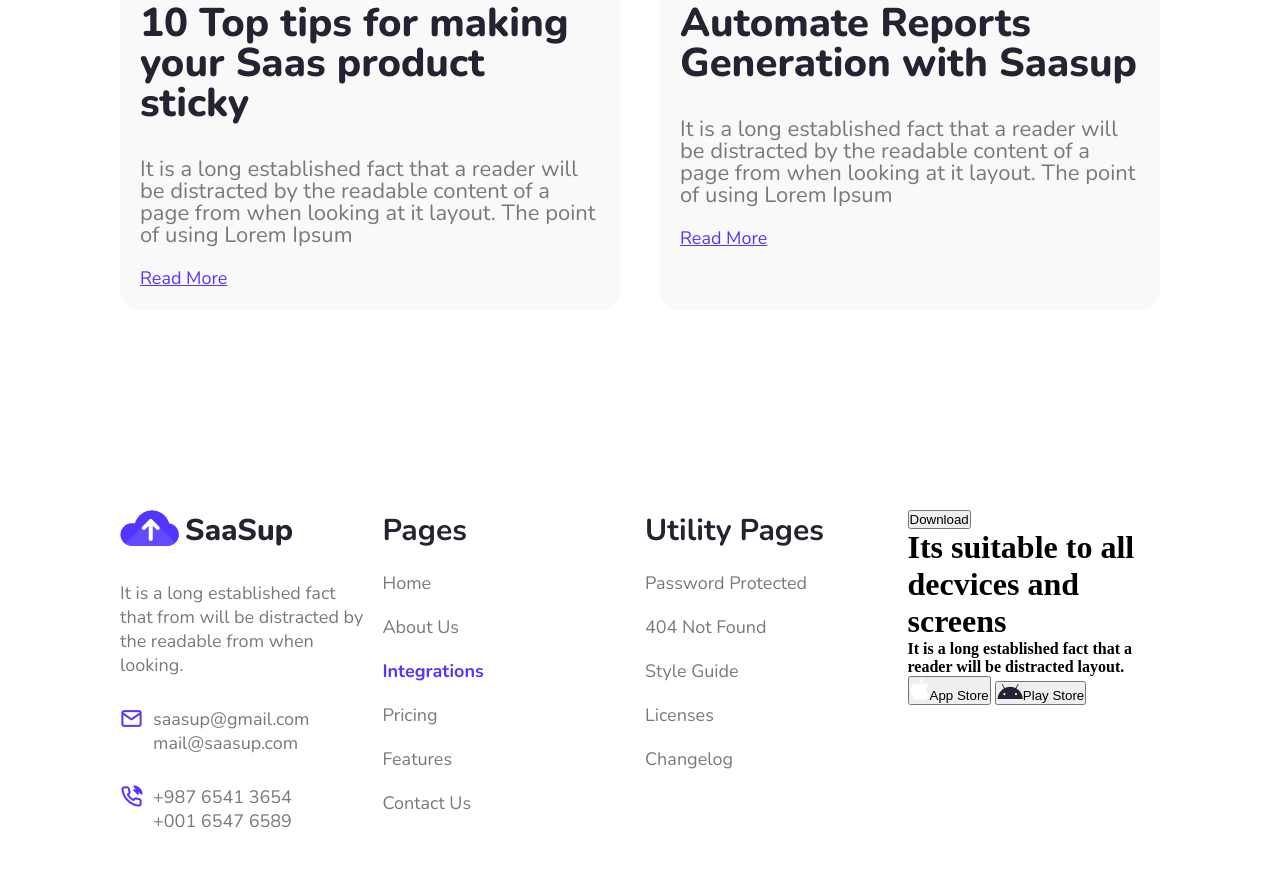
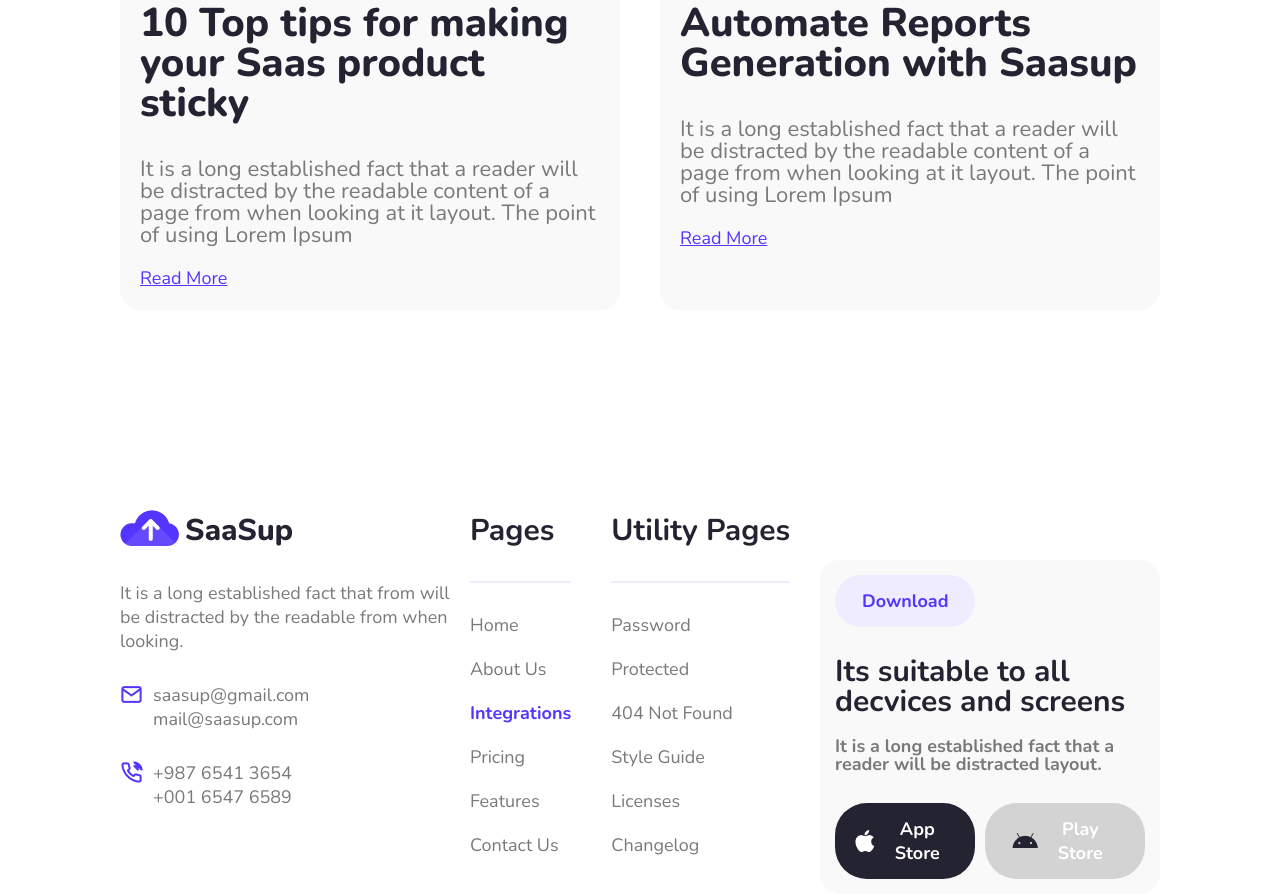
Before and after one commit to umairSahib/SaaS-Webflow-Website-Template, a plain HTML site: page index.html in a window 1280 px wide. Shown: the part 6419-7313 px from the top of the page. Before the commit the page ends 7252 px from the top, so only its background shows below. Drawn offline with nearby package versions, Linux system fonts and the light colour scheme.

Commit message:
complete

```diff
--- a/index.html
+++ b/index.html
@@ -310,31 +310,37 @@
             </div>
         </div>
         <div class="coulmn-2">
+         <div class="colm-2-text">
           <h1>Pages</h1>
+          <div class="line"></div>
+
           <h5>Home</h5>
           <h5> About Us</h5>
           <h5><b style="color: #5236FF;">Integrations</b></h5>
           <h5> Pricing</h5>
           <h5>Features</h5>
           <h5>Contact Us</h5>
-
          </div>
           <div class="coulmn-3">
             <h1>Utility Pages</h1>
-          <h5>Password Protected</h5>
+            <div class="line"></div>
+            <h5>Password</h5>
+            <h5> Protected</h5>
             <h5>404 Not Found</h5>
             <h5>Style Guide</h5>
             <h5>Licenses</h5>
             <h5> Changelog</h5>
           </div>
+        </div>
+
         <div class="coulmn-4">
           <button>Download</button>
           <h1>Its suitable to all
             decvices and screens</h1>
             <h4>It is a long established fact that a reader will be distracted layout.</h4>
             <div class="last-button">
-              <button> <img src="images/apple Logo.png" alt="apple">App Store</button>
-              <button><img src="images/vector.png" alt="vector">Play Store</button>
+              <button class="apple"> <img src="images/apple Logo.png" alt="apple">App Store</button>
+              <button class="vector"><img src="images/vector.png" alt="vector">Play Store</button>
             </div>
         </div>
       </div>
--- a/style.css
+++ b/style.css
@@ -744,7 +744,7 @@ nav {
   margin-left: 120px;
   margin-right: 120px;
   display: grid;
-  grid-template-columns: repeat(4, 1fr);
+  grid-template-columns: repeat(3, 1fr);
   grid-template-rows: auto;
   gap: 10px;
   margin-top: 200px;
@@ -779,6 +779,10 @@ nav {
   color: #797979;
   font-family: "Nunito", sans-serif;
 }
+.coulmn-2{
+    display: flex;
+    gap: 40px;
+}
 .coulmn-2 h1{
   font-size: 30px;
   font-weight: bold;
@@ -805,3 +809,68 @@ nav {
     font-family: "Nunito", sans-serif;
     margin-top: 20px;
   }
+
+.coulmn-4{
+    background-color: #F9F9F9;
+    margin-top: 50px;
+    padding: 15px;
+    border: none;
+    border-radius: 20px;
+}
+.coulmn-4 button{
+    font-family: "Nunito", sans-serif;
+    background-color: #efecff;
+    color: #5236ff;
+    padding: 14px 27px;
+    border-radius: 32px;
+    border: none;
+    font-size: 18px;
+    font-weight: bold;
+}
+.coulmn-4 h1{
+    font-size: 30px;
+    font-weight: bold;
+    color: #242331;
+    font-family: "Nunito", sans-serif;
+    line-height: 100%;
+    margin-top: 30px;
+}
+.coulmn-4 h4{
+    font-size: 18px;
+    font-weight: bold;
+    color: #797979;
+    font-family: "Nunito", sans-serif;
+    line-height: 100%;
+    margin-top: 20px;
+}
+.last-button{
+    display: flex;
+    margin-top: 30px;
+    gap: 10px;
+}
+.last-button .apple{
+    font-family: "Nunito", sans-serif;
+    background-color: #242331;
+    color: #FFFFFF;
+    padding: 14px 20px;
+    border-radius: 32px;
+    border: none;
+    font-size: 18px;
+    font-weight: bold;
+    display: flex;
+    align-items: center;
+    gap: 5px;
+}
+.last-button .vector{
+    font-family: "Nunito", sans-serif;
+    background-color: #D3D3D3;
+    color: #FFFFFF;
+    padding: 14px 27px;
+    border-radius: 32px;
+    border: none;
+    font-size: 18px;
+    font-weight: bold;
+    display: flex;
+    align-items: center;
+    gap: 5px;
+}
```
Lines whose indentation alone changed are shown as unchanged.
